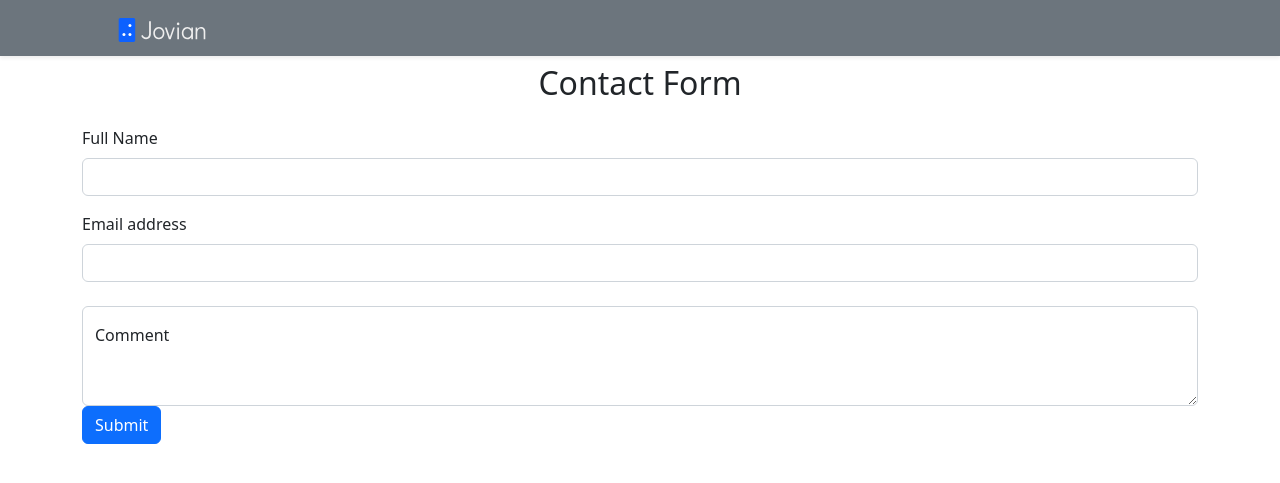
After one commit to BilalMubarakIdris/rebuilt-jovian-career-website, a Flask app: page /contact in a window 1280 px wide. The commit adds this page. Shown: the top 483 px of the page. Run offline with Flask 2, Linux system fonts and the light colour scheme.

Commit message:
added contact us file and the router

```diff
--- a/main.py
+++ b/main.py
@@ -49,6 +49,11 @@ def backend_engineer():
     return render_template("backend_engineer.html")
 
 
+@app.route('/contact')
+def contact():
+    return render_template('contact.html')
+
+
 @app.route('/api/jobs')
 def jobs_api():
     return jsonify(JOBS)
--- /dev/null
+++ b/templates/contact.html
@@ -0,0 +1,35 @@
+<!DOCTYPE html>
+<html>
+  <head>
+    <title>Jovian Careers</title>
+    <meta charset="utf-8">
+    <meta name="viewport" content="width=device-width, initial-scale=1">
+    <link href="https://cdn.jsdelivr.net/npm/bootstrap@5.2.0-beta1/dist/css/bootstrap.min.css" rel="stylesheet" integrity="sha384-0evHe/X+R7YkIZDRvuzKMRqM+OrBnVFBL6DOitfPri4tjfHxaWutUpFmBp4vmVor" crossorigin="anonymous">
+    <style>
+
+    </style>
+  </head>
+  <body>
+    {% include 'nav.html' %}
+      <h2 class="text-center mt-2 mb-4">Contact Form</h2>
+      <div>
+      <form class="container">
+        <div class="mb-3">
+    <label for="exampleInputEmail1" class="form-label">Full Name</label>
+    <input type="text" class="form-control" id="exampleInputEmail1" aria-describedby="emailHelp">
+  </div>
+  <div class="mb-3">
+    <label for="exampleInputEmail1" class="form-label">Email address</label>
+    <input type="email" class="form-control" id="exampleInputEmail1" aria-describedby="emailHelp">
+  </div>
+
+  <div class="form-floating mt-4">
+  <textarea class="form-control" placeholder="Leave a comment here" id="floatingTextarea2" style="height: 100px"></textarea>
+  <label for="floatingTextarea2">Comment</label>
+</div>
+  <button type="submit" class="btn btn-primary">Submit</button>
+</form>
+      <div class="row" style="margin-bottom:32px"></div>
+    </div>
+  </body>
+</html>
--- a/templates/index.html
+++ b/templates/index.html
@@ -38,7 +38,7 @@
         {% endfor %}
       </div>
       <div class="text-center">
-      <a class="btn btn-primary btn-lg" href="mailto:hello@jovian.ai?subject=Question%20about%20Job%20Opernings&body=My%20name%3A%20%3Cyour%20name%20here%3E%0D%0A%0D%0AMy%20questions%3A%20%3Center%20question%20here%3E%0D%0A">Contact Us</a>
+      <a class="btn btn-primary btn-lg" href="https://rebuilt-jovian-career-website.bilal-mubarak-i.repl.co/contact">Contact Us</a>
       </div>
     </div>
     {% include 'footer.html' %}
```
